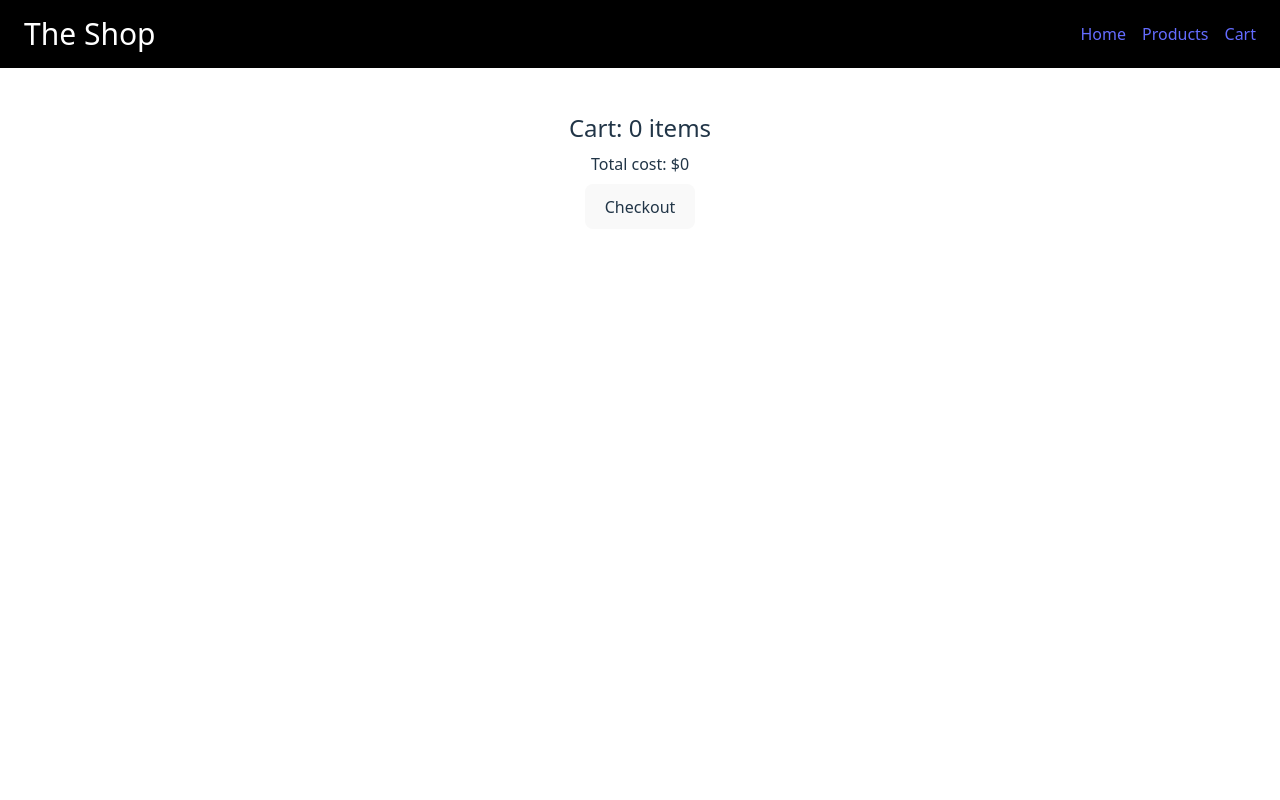
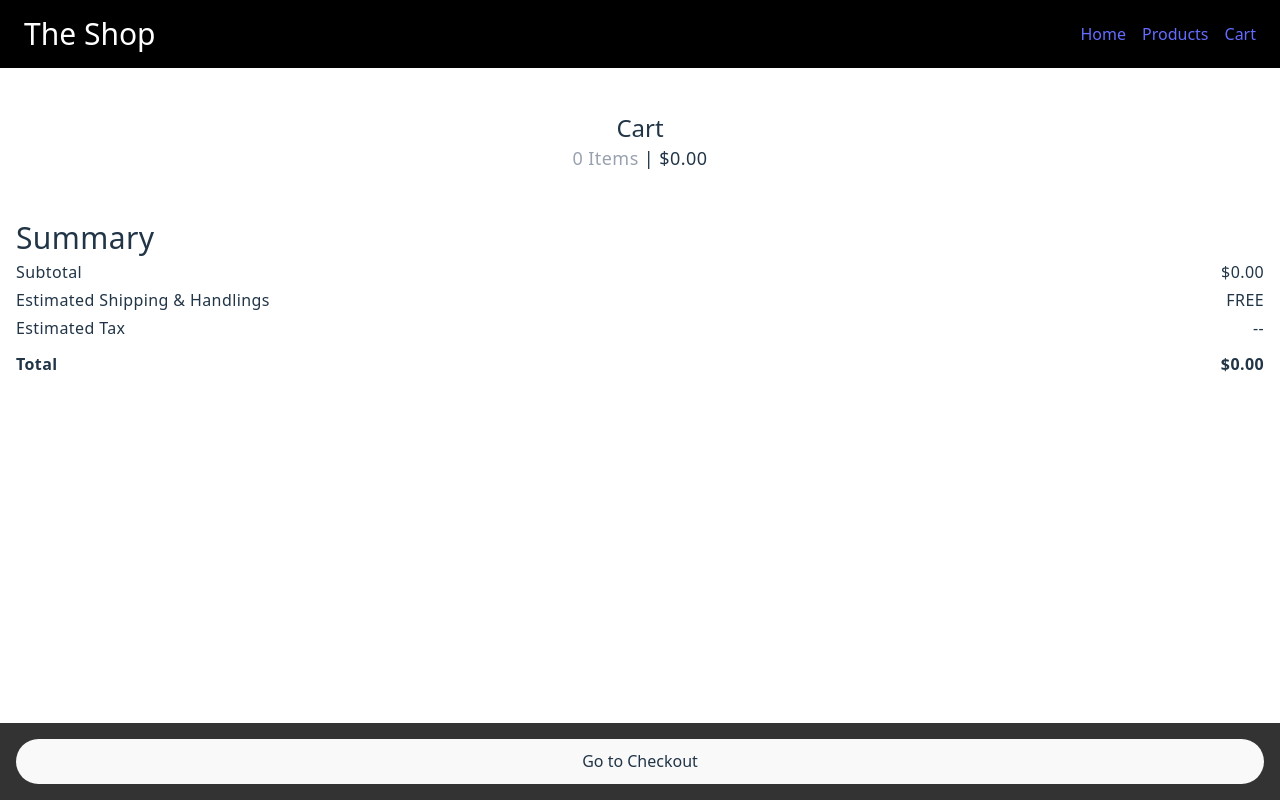
Before and after one commit to bikiris/FS-web, a React (Vite) app in the folder shop-project/: page /cart in a window 1280 px wide. Built offline with nearby package versions, Linux system fonts and the light colour scheme.

Commit message:
Update cart summary

```diff
--- a/shop-project/src/pages/CartPage.jsx
+++ b/shop-project/src/pages/CartPage.jsx
@@ -2,26 +2,35 @@ import Navbar from "../components/Navbar";
 import { useContext } from "react";
 import { CartContext } from "../utils/CartProvider";
 import ProductsData from "../data/ProductsData";
+import { useNavigate } from "react-router-dom";
 
 const CartPage = () => {
   const { cart, removeFromCart, getTotalCost } = useContext(CartContext);
+
+  const navigate = useNavigate();
+  const goToCheckout = () => {
+    navigate("/checkout");
+  }
 
   console.log(cart);
 
   return (
     <div className="">
       <Navbar />
-      <div className="flex flex-col gap-2 p-8 justify-center items-center">
-        <p className='pt-20 text-2xl'>Cart: {cart.length} items</p>
-        <p>Total cost: ${getTotalCost()}</p>
-        <button>Checkout</button>
+
+      <div className="flex flex-col p-8 justify-center items-center">
+        <p className='pt-20 text-2xl'>Cart</p>
+        <p className="text-lg tracking-wide">
+          <span className="text-gray-400">{cart.length} Items </span>
+          | ${getTotalCost().toFixed(2)}
+        </p>
       </div>
 
-      <div className='flex flex-col gap-2 p-8 max-w-7xl mx-auto'>
+      <div className='flex flex-col max-w-7xl mx-auto pb-30'>
         {cart.map(({ productId, colorOption, quantity }) => (
           <div
             key={productId}
-            className='flex gap-2 items-start justify-between'
+            className='flex gap-2 items-start justify-between p-8 border-t border-b border-gray-400'
           >
             <div className="flex gap-4">
               <div className="flex flex-col gap-2 items-center">
@@ -34,9 +43,37 @@ const CartPage = () => {
                 <p className="text-gray-400">Color: {colorOption}</p>
               </div>
             </div>
-            <p className='font-bold'> ${ProductsData[productId - 1].price * quantity}</p>
+            <p className='font-bold'> ${(ProductsData[productId - 1].price * quantity).toFixed(2)}</p>
           </div>
         ))}
+
+        <div className="flex flex-col p-4 gap-1 tracking-wide">
+          <h1 className="text-3xl">Summary</h1>
+          <div className='flex justify-between'>
+            <p>Subtotal </p>
+            <p>${getTotalCost().toFixed(2)}</p>
+          </div>
+
+          <div className='flex justify-between'>
+            <p>Estimated Shipping & Handlings </p>
+            <p>FREE</p>
+          </div>
+
+          <div className='flex justify-between'>
+            <p>Estimated Tax</p>
+            <p>--</p>
+          </div>
+
+          <div className='flex justify-between pt-2 font-bold'>
+            <p>Total </p>
+            <p>${getTotalCost().toFixed(2)}</p>
+          </div>
+        </div>
+      </div>
+
+      <div className='w-full fixed bottom-0
+          flex justify-stretch p-4 bg-[#333] '>
+        <button className="w-full !rounded-4xl " onClick={goToCheckout}>Go to Checkout</button>
       </div>
     </div>
   );
```
